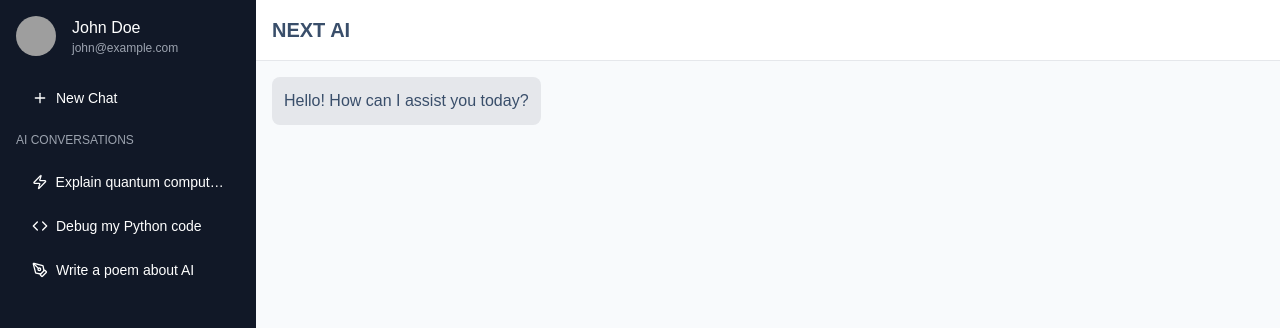
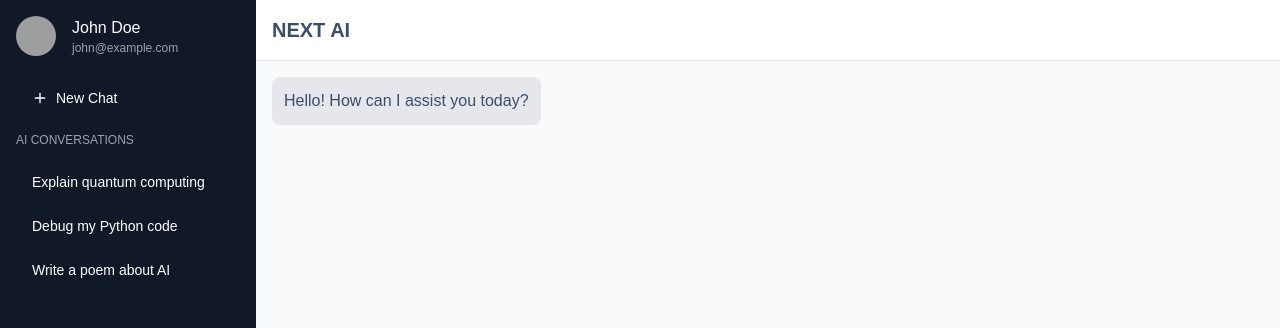
Before and after one commit to Osiris8/nextai, a Next.js app: page /dashboard in a window 1280 px wide. Shown: the top 328 px of the page. Built offline with nearby package versions, Linux system fonts and the light colour scheme; grey boxes are pictures that could not be loaded.

Commit message:
update Dashboard

```diff
--- a/components/dashboard.tsx
+++ b/components/dashboard.tsx
@@ -2,16 +2,7 @@ import { useState } from "react";
 import { Button } from "@/components/ui/button";
 import { Input } from "@/components/ui/input";
 import { Avatar, AvatarFallback, AvatarImage } from "@/components/ui/avatar";
-import {
-  PlusIcon,
-  SendIcon,
-  Settings,
-  LogOut,
-  User,
-  Zap,
-  Code,
-  PenTool,
-} from "lucide-react";
+import { PlusIcon, SendIcon, Settings, LogOut, User } from "lucide-react";
 
 export default function Dashboard() {
   const [messages, setMessages] = useState([
@@ -21,17 +12,18 @@ export default function Dashboard() {
   const [loading, setLoading] = useState(false);
   const [error, setError] = useState("");
 
-  const conversationStarters = [
-    { icon: Zap, text: "Explain quantum computing" },
-    { icon: Code, text: "Debug my Python code" },
-    { icon: PenTool, text: "Write a poem about AI" },
-  ];
+  const [conversationStarters, setConversationStarters] = useState([
+    { text: "Explain quantum computing" },
+    { text: "Debug my Python code" },
+    { text: "Write a poem about AI" },
+  ]);
 
   const handleSend = async (message = input) => {
     if (!message.trim()) return;
 
     // Add the user's message to the conversation
     setMessages((prev) => [...prev, { role: "user", content: message }]);
+    setConversationStarters([...conversationStarters, { text: input }]);
     setInput("");
     setLoading(true);
     setError("");
@@ -94,7 +86,7 @@ export default function Dashboard() {
               variant="ghost"
               onClick={() => handleSend(starter.text)}
             >
-              <starter.icon className="mr-2 h-4 w-4" />
+              {/*<starter.icon className="mr-2 h-4 w-4" />*/}
               <span className="truncate">{starter.text}</span>
             </Button>
           ))}
```
